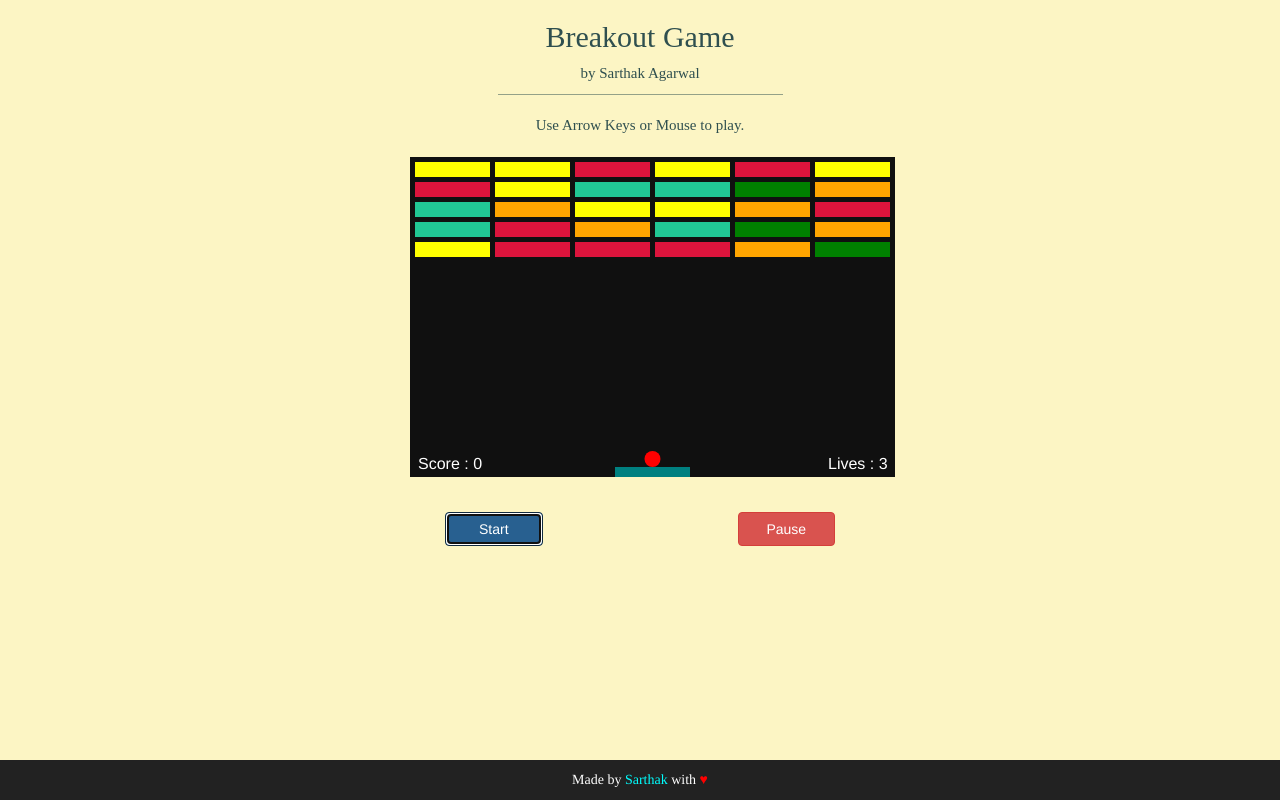
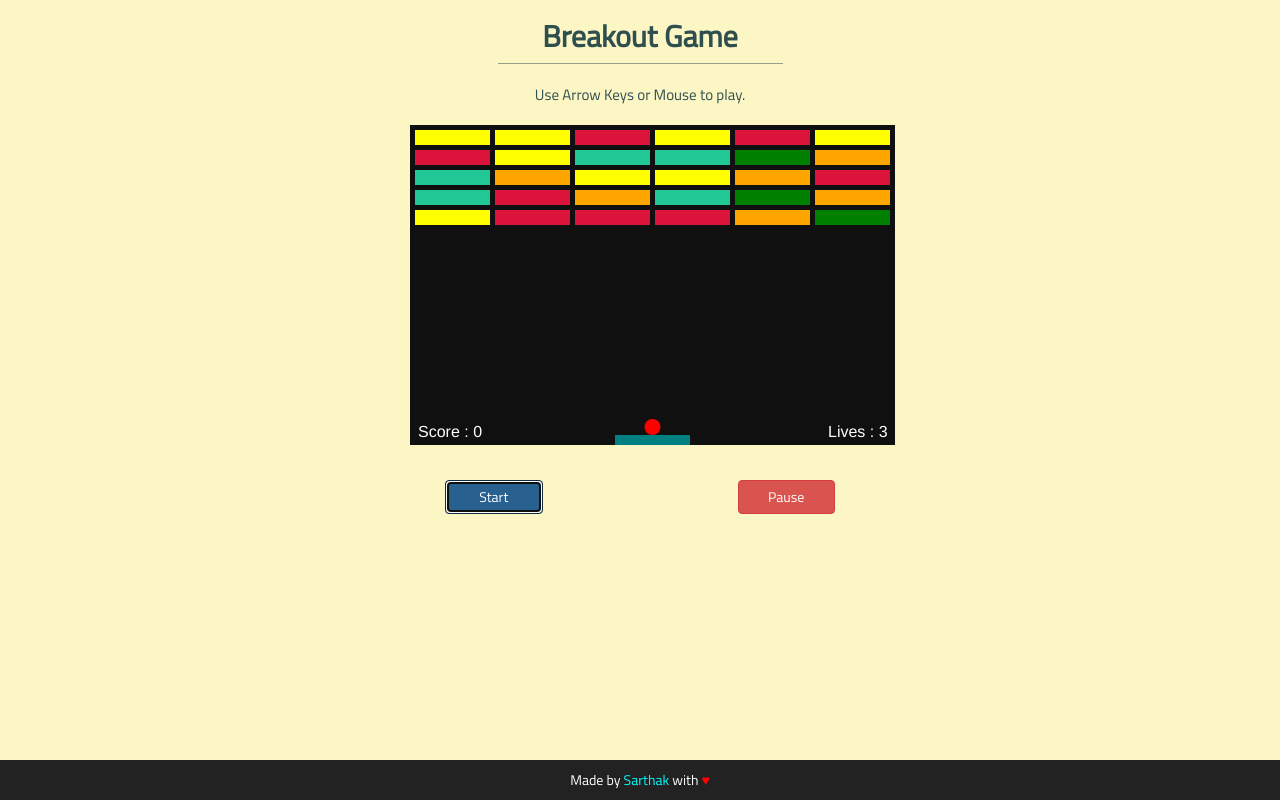
Before and after one commit to sarthakagarwal18/Breakout_Game, a plain HTML site: page index.html in a window 1280 px wide. Drawn offline with Linux system fonts and the light colour scheme.

Commit message:
files restructure + fonts add + useless css removed

```diff
--- a/css/styles.css
+++ b/css/styles.css
@@ -3,23 +3,23 @@
     margin: 0;
 }
 
-.yo{
+body{
     background-color: #fcf5c4;
+    font-family: 'Titillium Web', sans-serif;
 }
-
-
 
 .heading{
     text-align: center;
 }
 
 .heading h2{
-    font-family: Bebas;
+    /*font-family: Bebas;*/
     color:darkslategray;
+    font-weight: 900;
 }
 
 .heading p{
-    font-family: Raleway;
+    /*font-family: Raleway;*/
     font-size: 15px;
     color:darkslategray;
 }
@@ -56,7 +56,7 @@ footer{
     color:white;
     text-align: center;
     padding: 10px;
-    font-family: Raleway, Times, serif;
+    /*font-family: Raleway, Times, serif;*/
     position: fixed;
     bottom: 0px;
     width: 100%;
--- a/index.html
+++ b/index.html
@@ -1,23 +1,27 @@
 <!DOCTYPE html>
 <html>
 <head>
-        <meta charset="utf-8" />
+    <meta charset="utf-8">
+    <meta http-equiv="X-UA-Compatible" content="IE=edge">
+    <meta name="viewport" content="width=device-width, initial-scale=1">
+    <meta name="author" content="">
+
     <title>Breakout Game</title>
+
+    <link href="css/bootstrap.min.css" rel="stylesheet">
     <link href="css/styles.css" rel="stylesheet">
-        <link href="css/bootstrap.min.css" rel="stylesheet">
-<!--        <link rel="stylesheet" href="https://maxcdn.bootstrapcdn.com/bootstrap/3.3.6/css/bootstrap.min.css">-->
+    <!-- <link rel="stylesheet" href="https://maxcdn.bootstrapcdn.com/bootstrap/3.3.6/css/bootstrap.min.css"> -->
+    <link href='https://fonts.googleapis.com/css?family=Titillium+Web' rel='stylesheet' type='text/css'>
 </head>
-    <body class="yo">
-
+<body>
     <div class="heading container">
         <h2>Breakout Game</h2>
-           <p>by Sarthak Agarwal</p>
+        <!-- <p>by Sarthak Agarwal</p> -->
         <hr>
         <p>Use Arrow Keys or Mouse to play.</p>
     </div>
 
     <canvas id="myCanvas"></canvas>
-
 
     <div class="container playbtn">
         <div class="row">
@@ -31,6 +35,5 @@
 
 <script src="js/jquery.min.js"></script>
 <script src="js/script.js"></script>
-
 </body>
 </html>
```
Also changed, not shown: img/Live Gif.gif (renamed from Live Gif.gif). Lines whose indentation alone changed are shown as unchanged.
